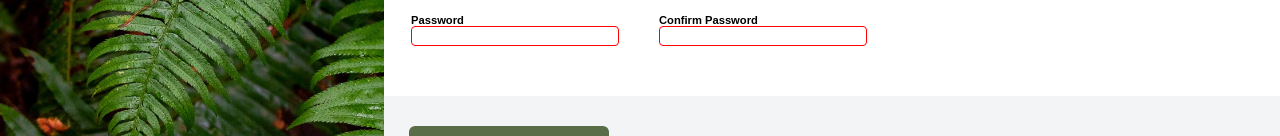
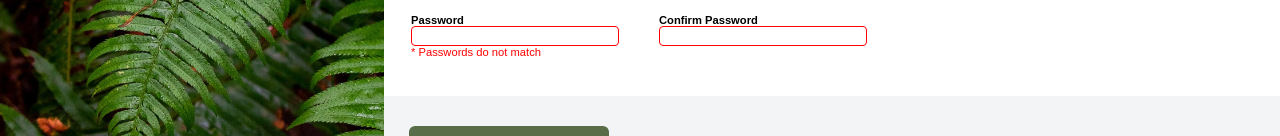
Before and after one commit to HopliteRPG/sign-up-form, a plain HTML site: page index.html in a window 1280 px wide. Shown: the part 434-570 px from the top of the page. Drawn offline with Linux system fonts and the light colour scheme; files whose address does not match are found by name.

Commit message:
Made it so when password is invalid red text appears saying the passwords dont match

```diff
--- a/index.html
+++ b/index.html
@@ -60,12 +60,16 @@
                         <div>
                             <label for="user_password">Password</label>
                             <input type="password" id="user_password" name="password" required>
+                            <p class="invalid-password-text">* Passwords do not match</p>
+
                         </div>
 
                         <div>
                             <label for="confirm_user_password">Confirm Password</label>
                             <input type="password" id="confirm_user_password" name="confirm_user_password" required>
+
                         </div>
+
                     </div>
 
                 </fieldset>
--- a/style.css
+++ b/style.css
@@ -145,15 +145,15 @@ input:invalid{
 
 }
 
+#user_password:invalid + p{
+    opacity: 1;
+
+}
+
 input:focus{
     border: 1px solid blue;
 
 }
-
-
-
-
-
 
 
 legend{
@@ -161,10 +161,13 @@ legend{
     font-size: 1.2rem;
 }
 
+.invalid-password-text{
+    margin: 0;
+    opacity: 0;
+    color: red;
+    font-size: 0.7rem;
 
-
-
-
+}
 
 
 /* bottom right section */
```
